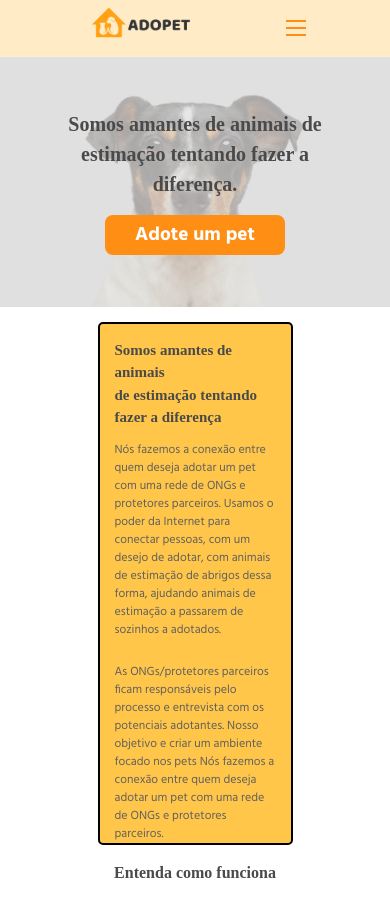
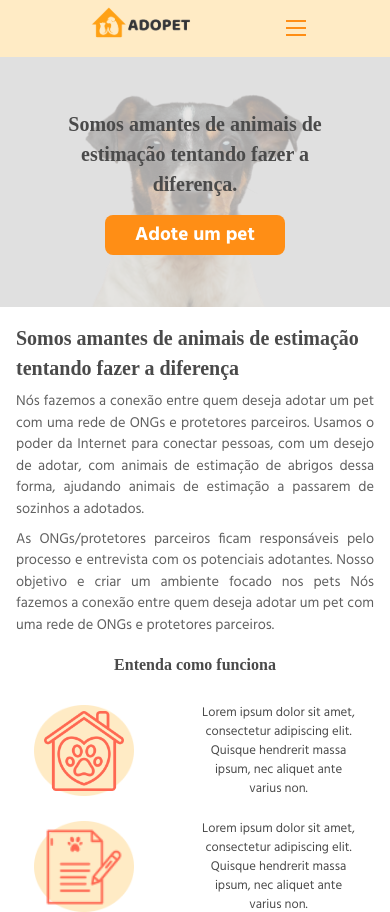
Before and after one commit to werikscs/adopet, a React (Create React App) app: page / in a window 390 px wide. Shown: the top 912 px of the page. Built offline with nearby package versions, Linux system fonts and the light colour scheme; no server answers; a web font is replaced by a local one.

Commit message:
refactor: change jsx and styles to be more responsive

```diff
--- a/src/components/section-Home-Part2/index.jsx
+++ b/src/components/section-Home-Part2/index.jsx
@@ -9,8 +9,9 @@ const SectionHomePart2 = () => {
       </Figure>
       <Content>
         <ContentTitle>
-          <h3>Somos amantes de animais</h3>
-          <h3>de estimação tentando fazer a diferença</h3>
+          <h3>
+            Somos amantes de animais de estimação tentando fazer a diferença
+          </h3>
         </ContentTitle>
 
         <p>
@@ -20,7 +21,6 @@ const SectionHomePart2 = () => {
           dessa forma, ajudando animais de estimação a passarem de sozinhos a
           adotados.
         </p>
-        <br />
 
         <p>
           As ONGs/protetores parceiros ficam responsáveis pelo processo e
--- a/src/components/section-Home-Part2/styles.js
+++ b/src/components/section-Home-Part2/styles.js
@@ -5,28 +5,47 @@ export const Container = styled.div`
   display: flex;
   justify-content: center;
 
-  @media (max-width: 599px) {
-    width: 50%;
+  padding: 0 16px;
+  padding-top: 16px;
+
+  /* @media (min-width: none;: 599px) {
+    width: 100%;
     margin: 0 auto;
     margin-top: 15px;
     border-radius: 5px;
     background: var(--input-background-color-secondary);
     border: 2px solid black;
+  } */
+
+  @media screen and (min-width: 1024px) {
+    justify-content: center;
+    gap: 70px;
+
+    padding-top: 32px;
   }
 `;
 
 export const Figure = styled.div`
+  display: none;
+
+  width: 50%;
+  max-width: 520px;
+
   img {
-    width: 40vw;
+    object-fit: cover;
     border-top-left-radius: 35px;
     border-bottom-right-radius: 35px;
-    box-shadow: 6px 6px antiquewhite;
-    height: auto;
+    /* box-shadow: 6px 6px antiquewhite; */
+    /* height: auto;
     margin-top: 15px;
     margin-left: 15px;
-    margin-right: 15px;
+    margin-right: 15px; */
   }
-  @media (max-width: 599px) {
+
+  @media screen and (min-width: 1024px) {
+    display: flex;
+  }
+  /* @media (max-width: 599px) {
     display: none;
   }
   @media (min-width: 600px) {
@@ -46,24 +65,45 @@ export const Figure = styled.div`
       width: 520px;
       height: 410px;
     }
-  }
+  } */
 `;
 
 export const Content = styled.div`
   width: 100%;
-  margin-right: 15px;
-  margin-left: 15px;
+
+  display: flex;
+  flex-direction: column;
+  gap: 8px;
+
   p {
+    width: 100%;
+
     color: var(--color-text);
-    font-size: 12px;
+    text-align: justify;
+
+    font-size: 0.9rem;
   }
-  @media (min-width: 600px) {
+
+  @media screen and (min-width: 768px) {
     p {
-      width: 80%;
-      font-size: 12px;
-      max-width: 325px;
+      font-size: 1rem;
     }
   }
+
+  @media screen and (min-width: 1024px) {
+    width: 50%;
+    max-width: 550px;
+
+    p {
+      font-size: 1.2rem;
+    }
+  }
+  /* p {
+    width: 80%;
+    font-size: 12px;
+    max-width: 325px;
+  }
+
   @media (min-width: 720px) {
     max-width: 400px;
 
@@ -71,27 +111,33 @@ export const Content = styled.div`
       font-size: 13px;
     }
   }
+
   @media (min-width: 1100px) {
     p {
       font-size: 15px;
       max-width: 600px;
     }
   }
+
   @media (min-width: 1360px) {
     max-width: 740px;
     p {
       font-size: 20px;
     }
-  }
+  } */
 `;
 
 export const ContentTitle = styled.div`
-  margin-top: 15px;
-  margin-bottom: 12px;
   h3 {
-    font-size: 15px;
+    font-size: 1.25rem;
   }
-  @media (min-width: 600px) {
+
+  @media screen and (min-width: 768px) {
+    h3 {
+      font-size: 1.6rem;
+    }
+  }
+  /* @media (min-width: 600px) {
     h3 {
       font-size: 18px;
       font-weight: bold;
@@ -117,5 +163,5 @@ export const ContentTitle = styled.div`
       font-size: 31px;
       margin-left: -25px;
     }
-  }
+  } */
 `;
```
